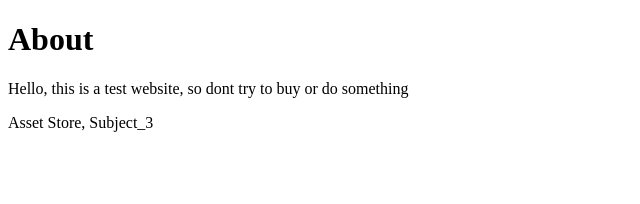
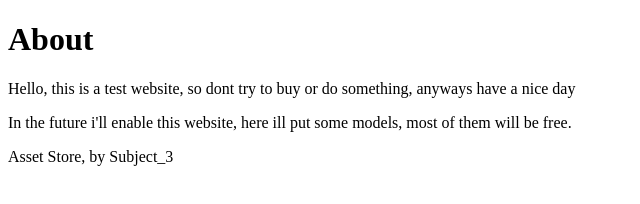
Before and after one commit to CrisGamerPro/AssetStore, a plain HTML site: page about.html in a window 1280 px wide. Shown: the whole page, without its empty margins (0-640 px from the left). Drawn offline with Linux system fonts and the light colour scheme.

Commit message:
Update about.html

```diff
--- a/about.html
+++ b/about.html
@@ -4,17 +4,18 @@
     <meta charset="UTF-8">
     <meta name="viewport" content="width=device-width, initial-scale=1.0">
     <meta name="description" content="About my asset store">
-    <title>About</title>
+    <title>About my Asset Store</title>
 </head>
 <body>
     <header>
         <h1>About</h1>
     </header>
     <main>
-        <p>Hello, this is a test website, so dont try to buy or do something</p>
+        <p>Hello, this is a test website, so dont try to buy or do something, anyways have a nice day</p>
+        <p>In the future i'll enable this website, here ill put some models, most of them will be free.</p>
     </main>
     <footer>
-        <p>Asset Store, Subject_3</p>
+        <p>Asset Store, by Subject_3</p>
     </footer>
 </body>
 </html>
```
